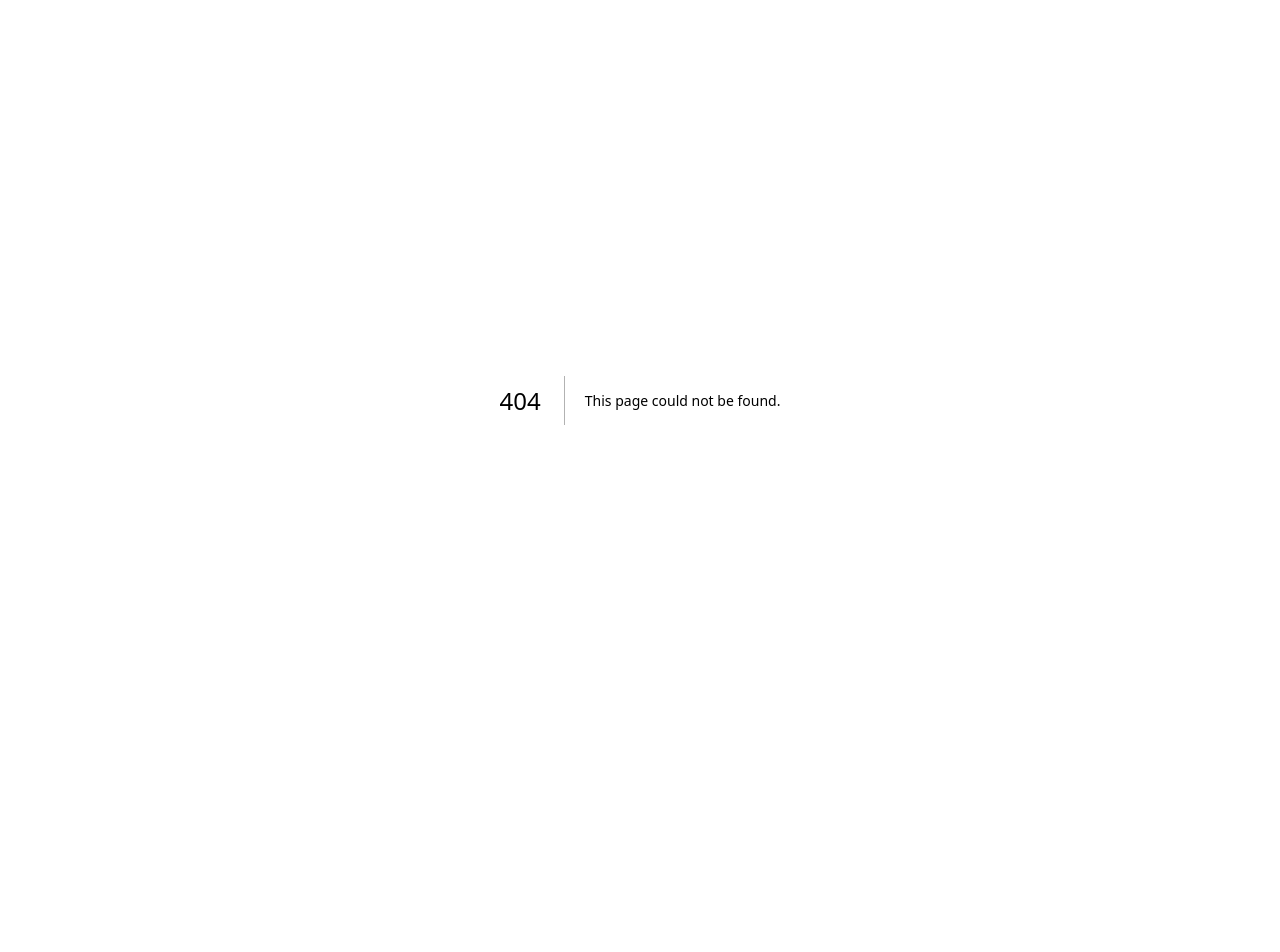
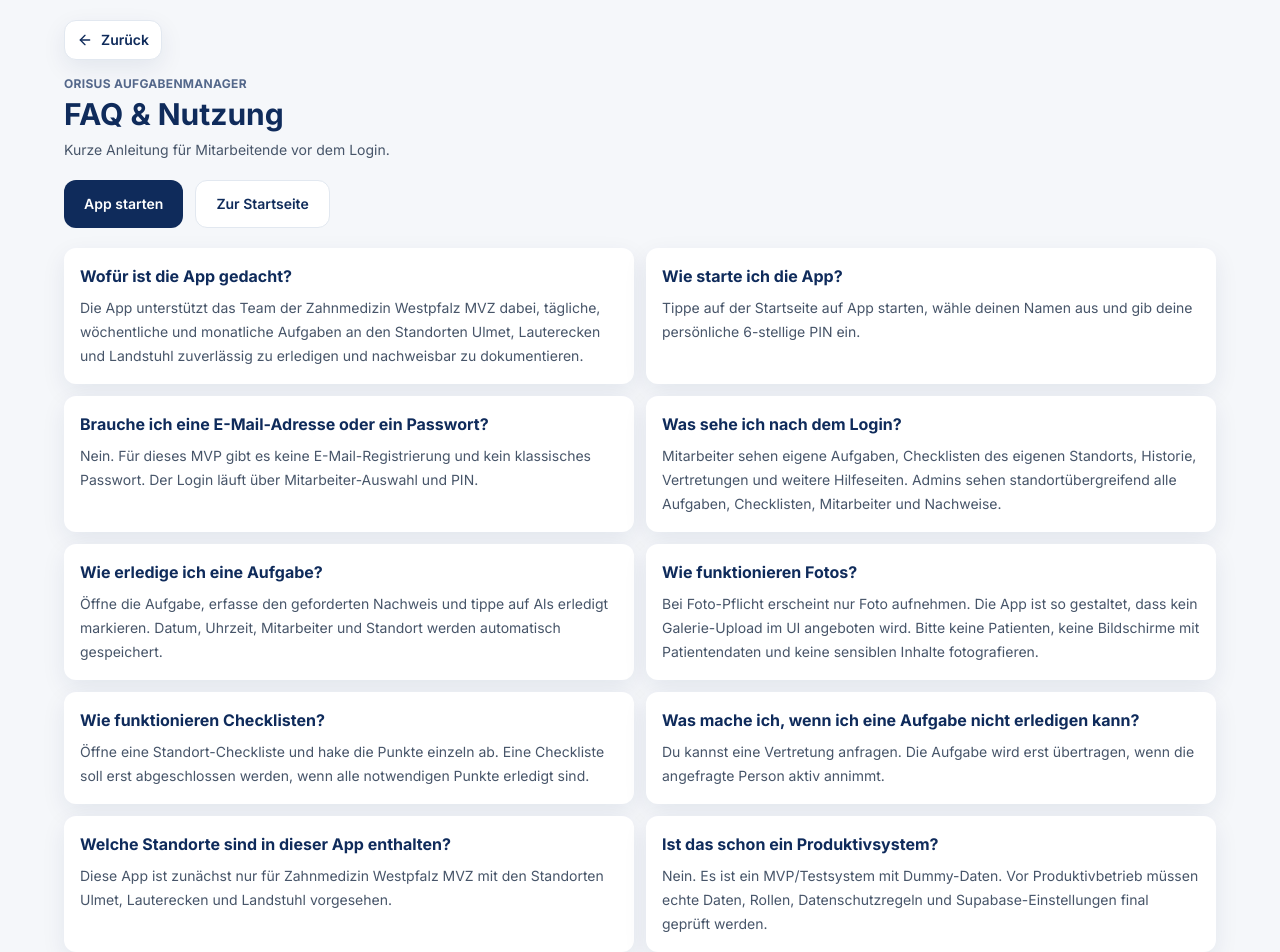
Before and after one commit to SvendNeumann/orisus-aufgabenmanager, a Next.js app: page /faq in a window 1280 px wide. Before the commit this address had no page. Shown: the top 952 px of the page. Before the commit the page ends 800 px from the top, so only its background shows below. Built offline with nearby package versions, Linux system fonts and the light colour scheme.

Commit message:
feat: add public usage FAQ before login

```diff
--- /dev/null
+++ b/app/faq/page.tsx
@@ -0,0 +1,18 @@
+import { ButtonLink, Card, Page } from "@/components/ui";
+
+const faq = [
+  ["Wofür ist die App gedacht?", "Die App unterstützt das Team der Zahnmedizin Westpfalz MVZ dabei, tägliche, wöchentliche und monatliche Aufgaben an den Standorten Ulmet, Lauterecken und Landstuhl zuverlässig zu erledigen und nachweisbar zu dokumentieren."],
+  ["Wie starte ich die App?", "Tippe auf der Startseite auf App starten, wähle deinen Namen aus und gib deine persönliche 6-stellige PIN ein."],
+  ["Brauche ich eine E-Mail-Adresse oder ein Passwort?", "Nein. Für dieses MVP gibt es keine E-Mail-Registrierung und kein klassisches Passwort. Der Login läuft über Mitarbeiter-Auswahl und PIN."],
+  ["Was sehe ich nach dem Login?", "Mitarbeiter sehen eigene Aufgaben, Checklisten des eigenen Standorts, Historie, Vertretungen und weitere Hilfeseiten. Admins sehen standortübergreifend alle Aufgaben, Checklisten, Mitarbeiter und Nachweise."],
+  ["Wie erledige ich eine Aufgabe?", "Öffne die Aufgabe, erfasse den geforderten Nachweis und tippe auf Als erledigt markieren. Datum, Uhrzeit, Mitarbeiter und Standort werden automatisch gespeichert."],
+  ["Wie funktionieren Fotos?", "Bei Foto-Pflicht erscheint nur Foto aufnehmen. Die App ist so gestaltet, dass kein Galerie-Upload im UI angeboten wird. Bitte keine Patienten, keine Bildschirme mit Patientendaten und keine sensiblen Inhalte fotografieren."],
+  ["Wie funktionieren Checklisten?", "Öffne eine Standort-Checkliste und hake die Punkte einzeln ab. Eine Checkliste soll erst abgeschlossen werden, wenn alle notwendigen Punkte erledigt sind."],
+  ["Was mache ich, wenn ich eine Aufgabe nicht erledigen kann?", "Du kannst eine Vertretung anfragen. Die Aufgabe wird erst übertragen, wenn die angefragte Person aktiv annimmt."],
+  ["Welche Standorte sind in dieser App enthalten?", "Diese App ist zunächst nur für Zahnmedizin Westpfalz MVZ mit den Standorten Ulmet, Lauterecken und Landstuhl vorgesehen."],
+  ["Ist das schon ein Produktivsystem?", "Nein. Es ist ein MVP/Testsystem mit Dummy-Daten. Vor Produktivbetrieb müssen echte Daten, Rollen, Datenschutzregeln und Supabase-Einstellungen final geprüft werden."]
+];
+
+export default function PublicFaqPage() {
+  return <Page title="FAQ & Nutzung" subtitle="Kurze Anleitung für Mitarbeitende vor dem Login."><div className="mb-5 flex flex-col gap-3 sm:flex-row"><ButtonLink href="/login">App starten</ButtonLink><ButtonLink href="/" secondary>Zur Startseite</ButtonLink></div><div className="grid gap-3 lg:grid-cols-2">{faq.map(([question, answer]) => <Card key={question}><p className="font-bold text-navy">{question}</p><p className="mt-2 text-sm leading-6 text-slate-600">{answer}</p></Card>)}</div></Page>;
+}
```
